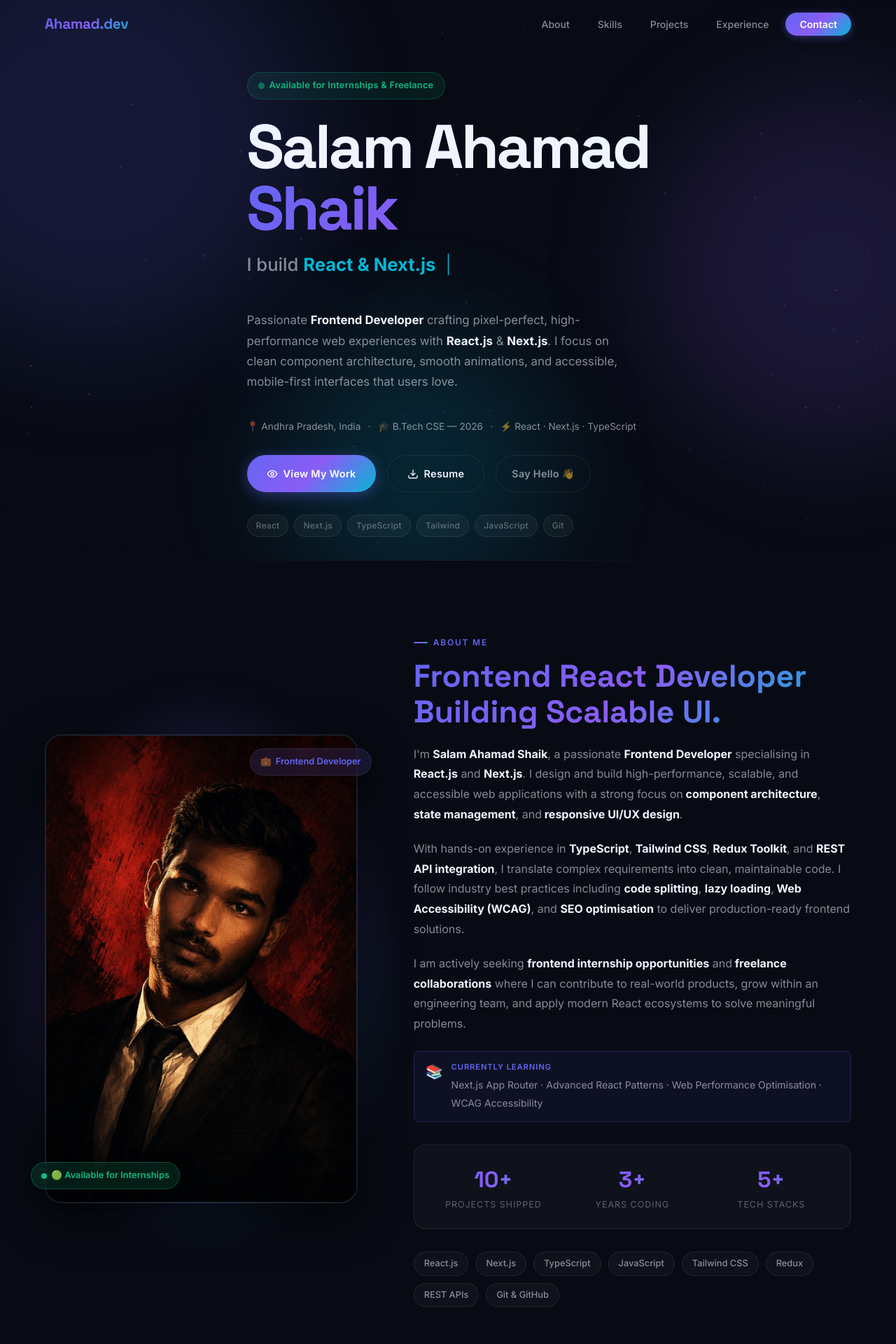
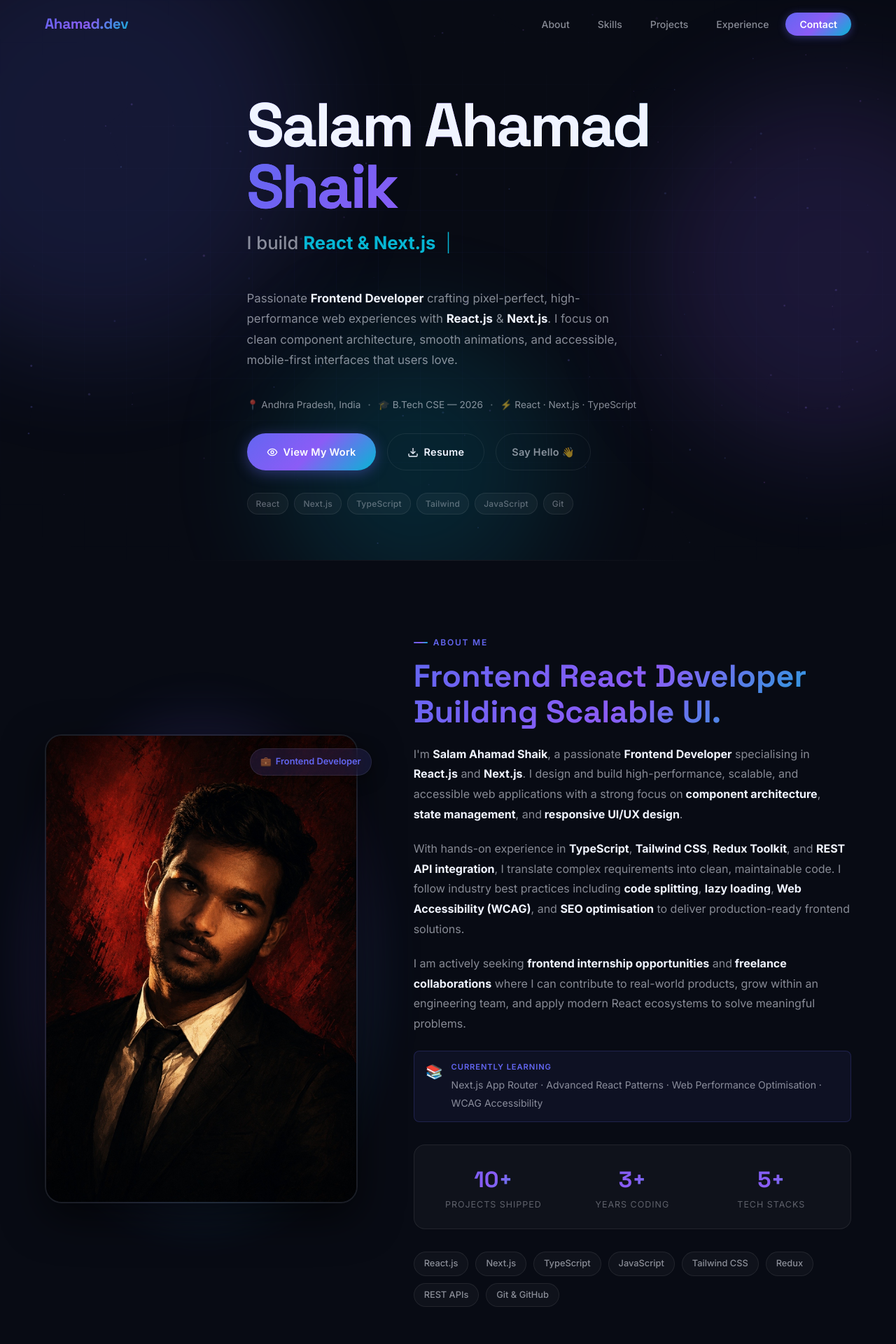
Before and after one commit to ahamad30626/portfolio, a React (Vite) app in the folder frontend/: page / in a window 1280 px wide. Shown: the top 1920 px of the page at 70% size. Built offline with nearby package versions, Linux system fonts and the light colour scheme.

Commit message:
remove: availability badges from Hero and About sections

```diff
--- a/frontend/src/components/About.jsx
+++ b/frontend/src/components/About.jsx
@@ -9,9 +9,6 @@ export default function About() {
             <div className="profile-glow" aria-hidden="true" />
             <div className="profile-frame">
               <img src="/profile.png" alt="Salam Ahamad Shaik — Frontend React Developer" className="profile-img" loading="lazy" />
-            </div>
-            <div className="profile-badge badge-available" aria-label="Available for work">
-              🟢 Available for Internships
             </div>
             <div className="profile-badge badge-exp" aria-label="3 plus years experience">
               <span className="badge-icon">💼</span>
--- a/frontend/src/components/Hero.jsx
+++ b/frontend/src/components/Hero.jsx
@@ -48,11 +48,7 @@ export default function Hero() {
       <div className="container">
         <div className="hero-content">
 
-          {/* Availability pill */}
-          <div className="hero-availability reveal">
-            <span className="availability-dot" aria-hidden="true" />
-            <span>Available for Internships &amp; Freelance</span>
-          </div>
+
 
           {/* Name */}
           <h1 className="hero-name" aria-label="Salam Ahamad Shaik">
```
